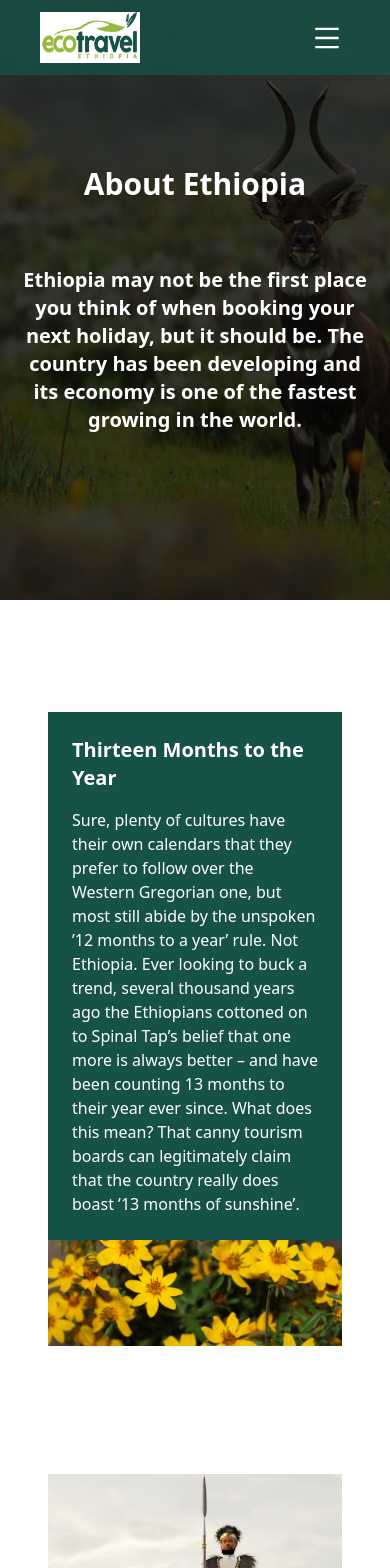
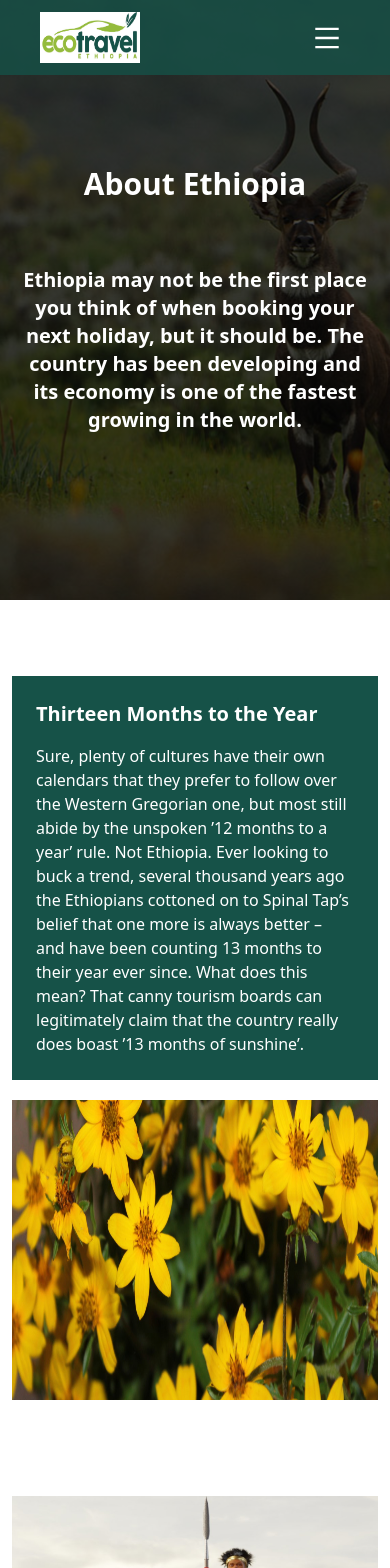
Before and after one commit to yafet-123/travel-and-tour-two, a Next.js app: page /ethiopia in a window 390 px wide. Shown: the top 1568 px of the page. Built offline with nearby package versions, Linux system fonts and the light colour scheme.

Commit message:
adding css file

```diff
--- a/components/ethiopia/AboutEthiopia.tsx
+++ b/components/ethiopia/AboutEthiopia.tsx
@@ -58,24 +58,28 @@ export const AboutEthiopia: React.FC = () => {
         return (
           <div
             key={index}
-            className="grid p-12 md:grid-cols-2 grid-cols-1 text-white md:justify-center"
+            className="grid p-3 md:p-12 md:grid-cols-2 grid-cols-1 text-white md:justify-center"
           >
             <div
               className={`${
                 ethiopia.id % 2 === 0
                   ? 'md:order-last order-first md:justify-self-center'
                   : 'md:order-first order-last'
-              } bg-white`}
+              } bg-white w-full`}
             >
               <Image
                 src={ethiopia.imagePath}
                 alt={ethiopia.title}
                 priority
-                className="md:w-[500px] md:h-[450px]"
+                className={`${
+                ethiopia.id % 2 === 0
+                  ? 'md:pl-5'
+                  : 'md:pr-5'
+                } w-full h-[300px] md:h-[450px] bg-cover my-5 md:my-0 `}
               />
             </div>
 
-            <div className="flex flex-col p-6 gap-4 bg-primaryColor">
+            <div className="flex flex-col p-6 gap-4 bg-primaryColor ">
               <h1 className="font-bold text-xl md:text-3xl">
                 {ethiopia.title}
               </h1>
```
